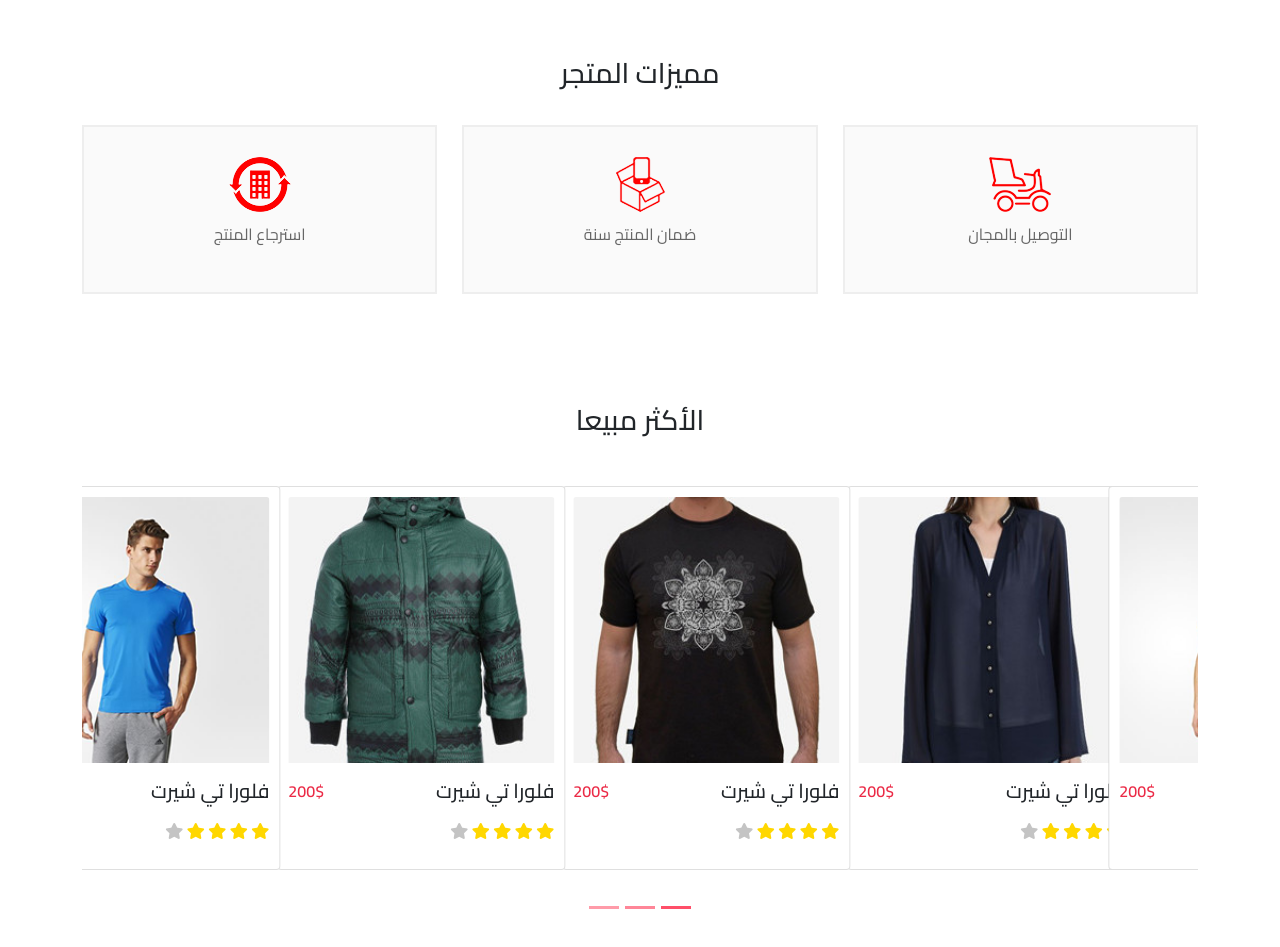
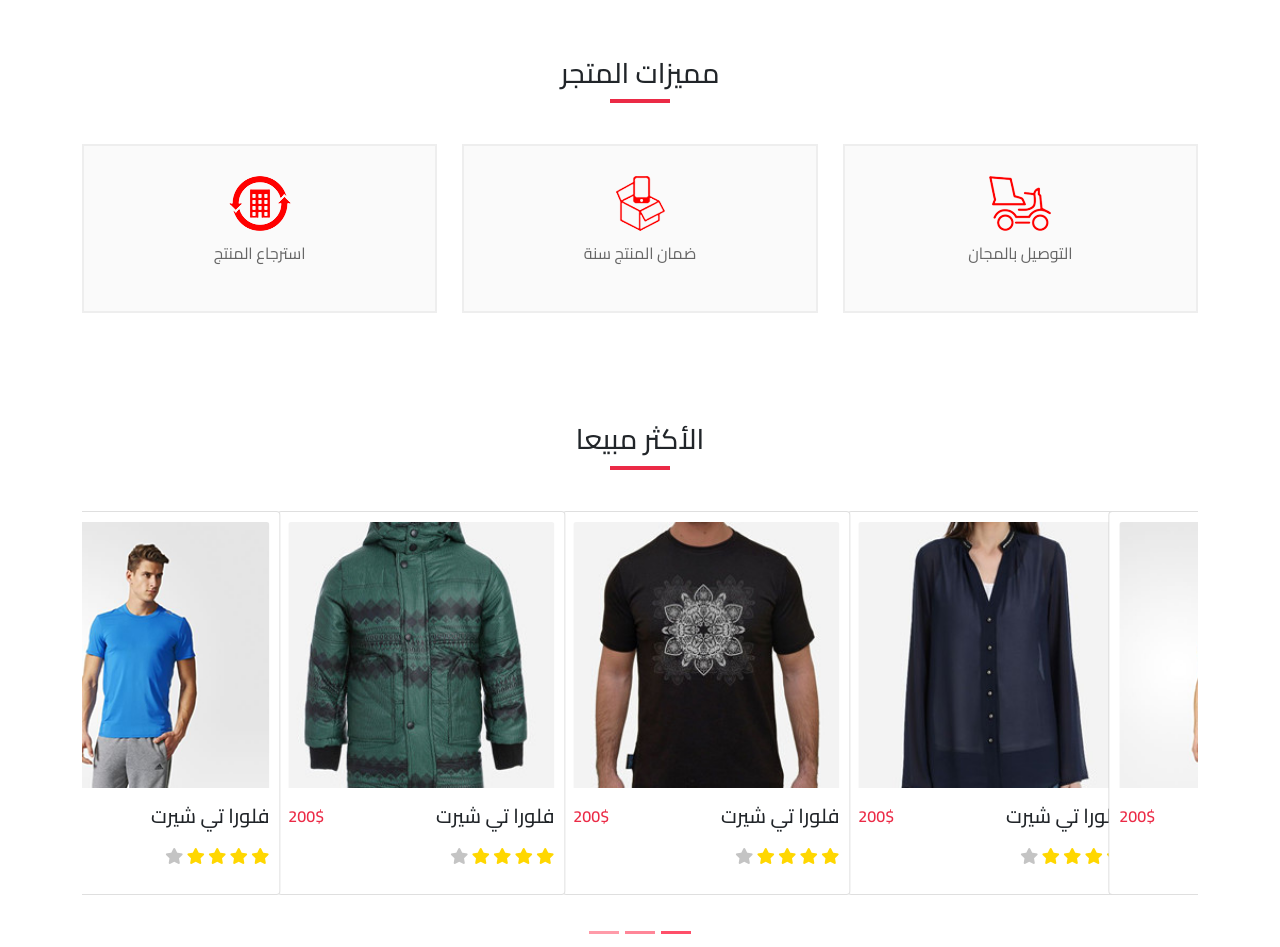
Before and after one commit to touzaelhassan/ECOMMERCE-STORE-USING-HTML-CSS-JS, a website built with webpack: page src/index.html in a window 1280 px wide. Shown: the part 547-1494 px from the top of the page. Built offline with nearby package versions, Linux system fonts and the light colour scheme.

Commit message:
Adding a title for all sections

```diff
--- a/src/css/style.css
+++ b/src/css/style.css
@@ -14,6 +14,25 @@ body {
 
 ::placeholder {
   color: rgb(202, 202, 202) !important;
+}
+
+.section__title {
+  margin-bottom: 30px;
+  text-align: center;
+}
+
+.section__title h3 {
+  margin: 0;
+}
+
+.section__title span {
+  position: relative;
+  bottom: 5px;
+
+  display: inline-block;
+  width: 60px;
+  height: 4px;
+  background-color: #eb2a46;
 }
 /* End General Styles */
 
@@ -236,6 +255,7 @@ body {
 .features {
   margin: 25px 0;
   padding: 25px 0;
+  padding-bottom: 0;
 }
 
 .features__title {
@@ -247,7 +267,6 @@ body {
   flex-direction: column;
   align-items: center;
   gap: 25px;
-  margin-top: 25px;
 }
 
 .feature__item {
@@ -271,7 +290,6 @@ body {
   }
   .features__content {
     flex-direction: row;
-    margin-top: 35px;
   }
 }
 /* End Features Section */
--- a/src/index.html
+++ b/src/index.html
@@ -213,7 +213,10 @@
     <!-- Start Features Section -->
     <section class="features">
       <div class="container">
-        <h3 class="features__title">مميزات المتجر</h3>
+        <div class="section__title">
+          <h3>مميزات المتجر</h3>
+          <span></span>
+        </div>
         <div class="features__content">
           <div class="feature__item">
             <img src="images/feature_1.png" alt="feature" />
@@ -235,8 +238,10 @@
     <!-- Start Most Sold Section -->
     <section class="most-sold">
       <div class="container">
-        <h3 class="mb-5 text-center most-sold__title">الأكثر مبيعا</h3>
-
+        <div class="section__title">
+          <h3>الأكثر مبيعا</h3>
+          <span></span>
+        </div>
         <div
           id="carouselMostSold"
           class="carousel slide most-sold__carousel"
@@ -550,7 +555,10 @@
     <!-- Start Brands Section -->
     <section class="brands">
       <div class="container">
-        <h3 class="mb-5 text-center brands__title">الماركات العالمية</h3>
+        <div class="section__title">
+          <h3>الماركات العالمية</h3>
+          <span></span>
+        </div>
         <div class="row">
           <div class="col-md-6 brand__product">
             <div
```
